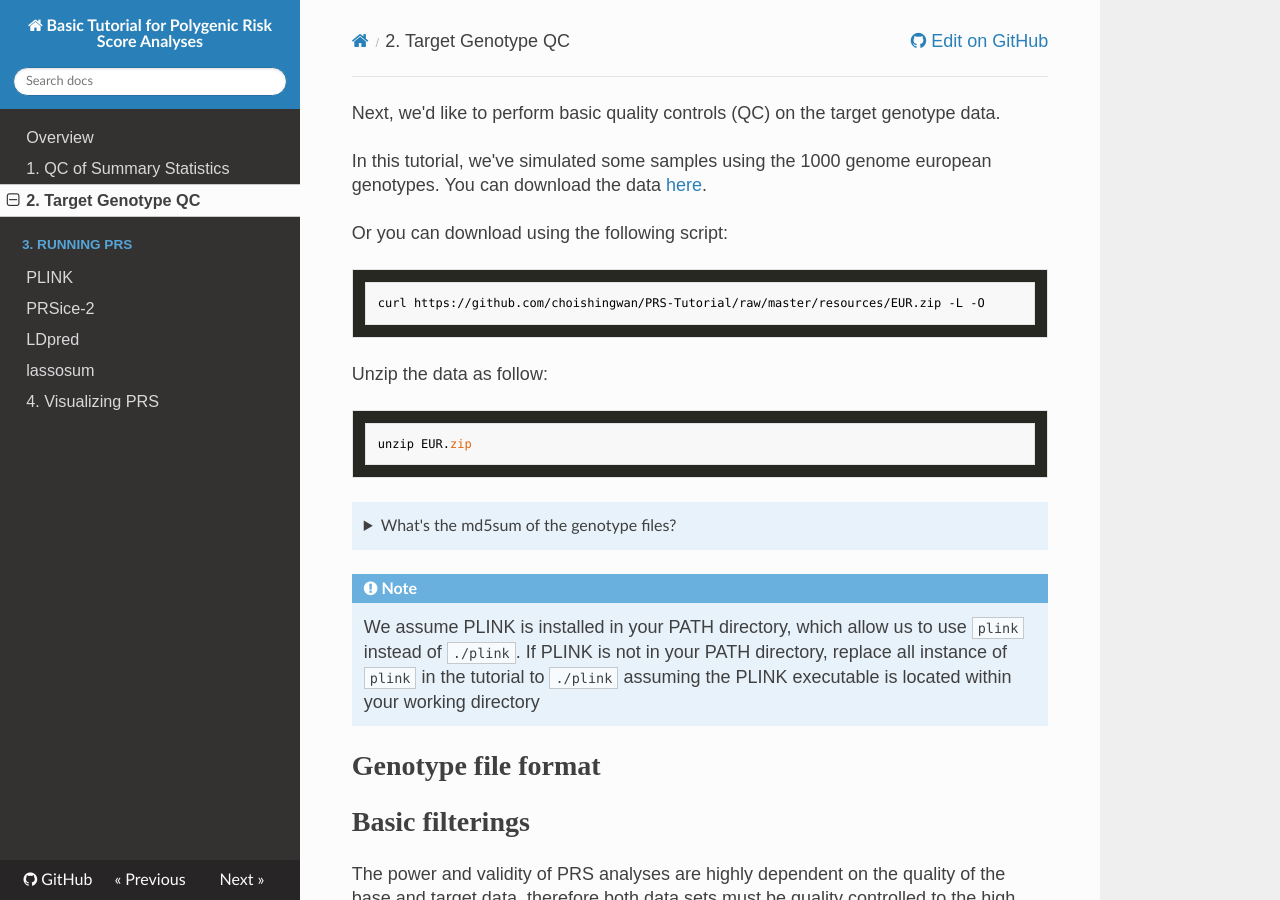
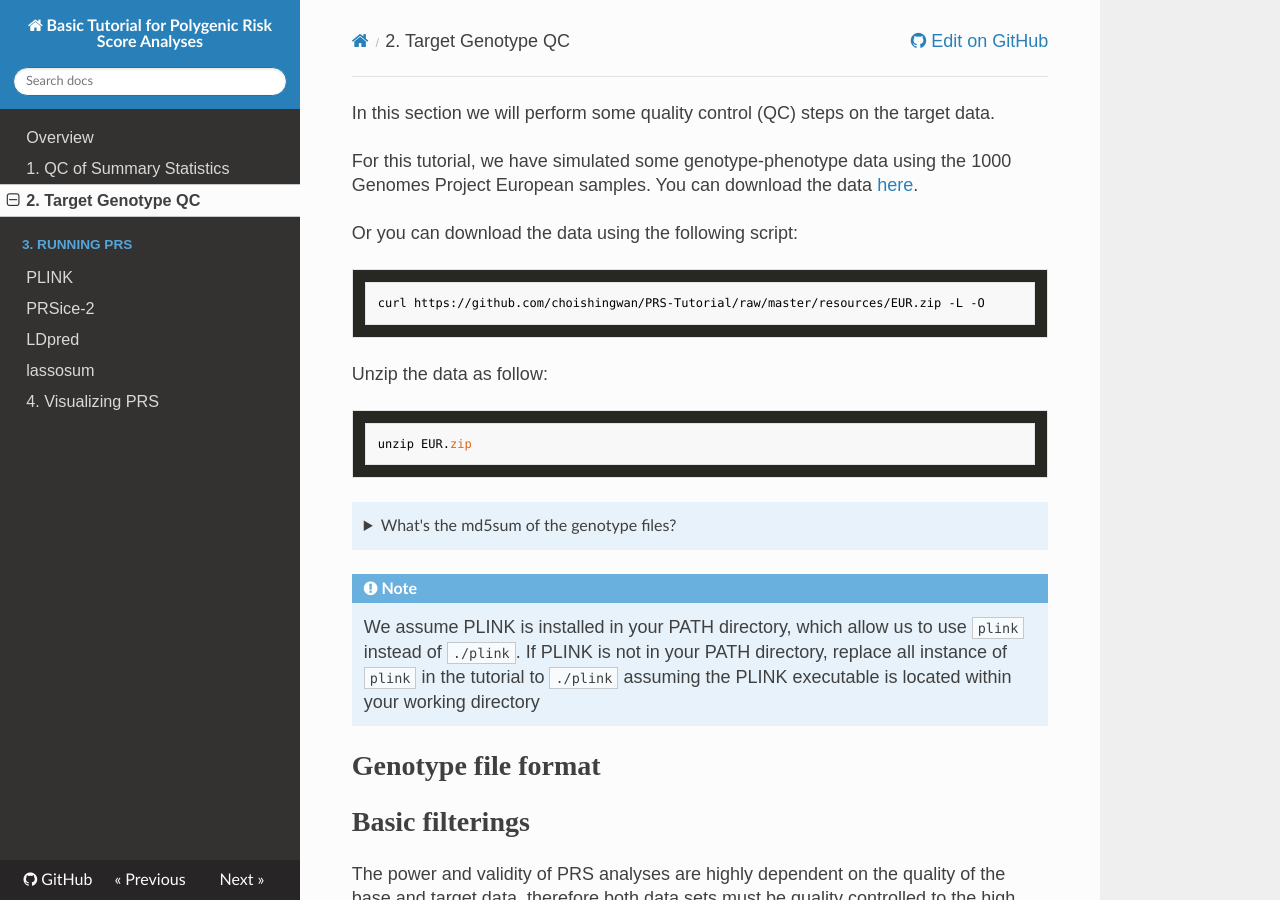
Before and after one commit to choishingwan/PRS-Tutorial, an MkDocs documentation site: the page built from docs/target.md, in a window 1280 px wide and 900 px high. Built offline with MkDocs 1.6.1, drawn with Linux system fonts in a browser that asks for light colours; nearby versions of some CDN libraries; formulas are drawn with MathJax 3.

Commit message:
Update target.md

````diff
--- a/docs/target.md
+++ b/docs/target.md
@@ -1,9 +1,9 @@
-Next, we'd like to perform basic quality controls (QC) on the target genotype data.
+In this section we will perform some quality control (QC) steps on the target data.
 
-In this tutorial, we've simulated some samples using the 1000 genome european genotypes.
+For this tutorial, we have simulated some genotype-phenotype data using the 1000 Genomes Project European samples.
 You can download the data [here](https://github.com/choishingwan/PRS-Tutorial/raw/master/resources/EUR.zip).
 
-Or you can download using the following script:
+Or you can download the data using the following script:
 ```bash
 curl https://github.com/choishingwan/PRS-Tutorial/raw/master/resources/EUR.zip -L -O
 ```
````
